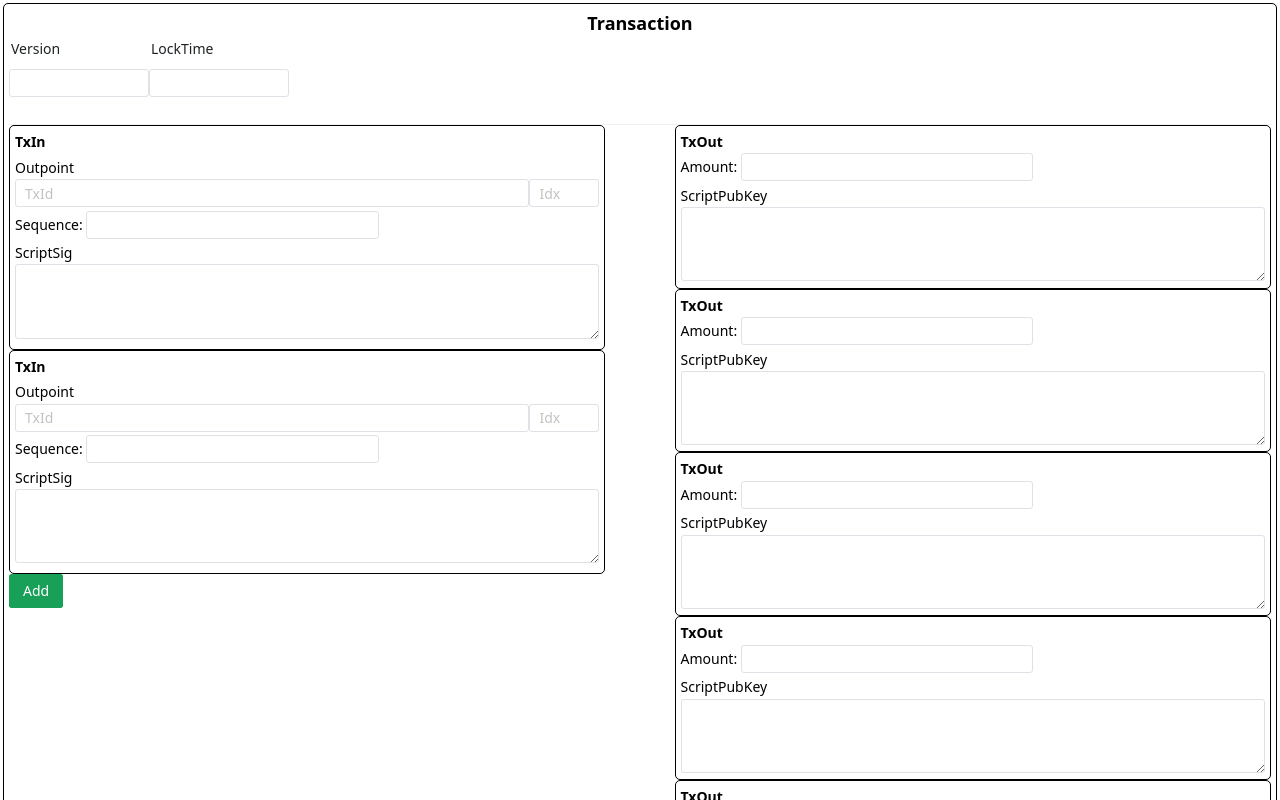
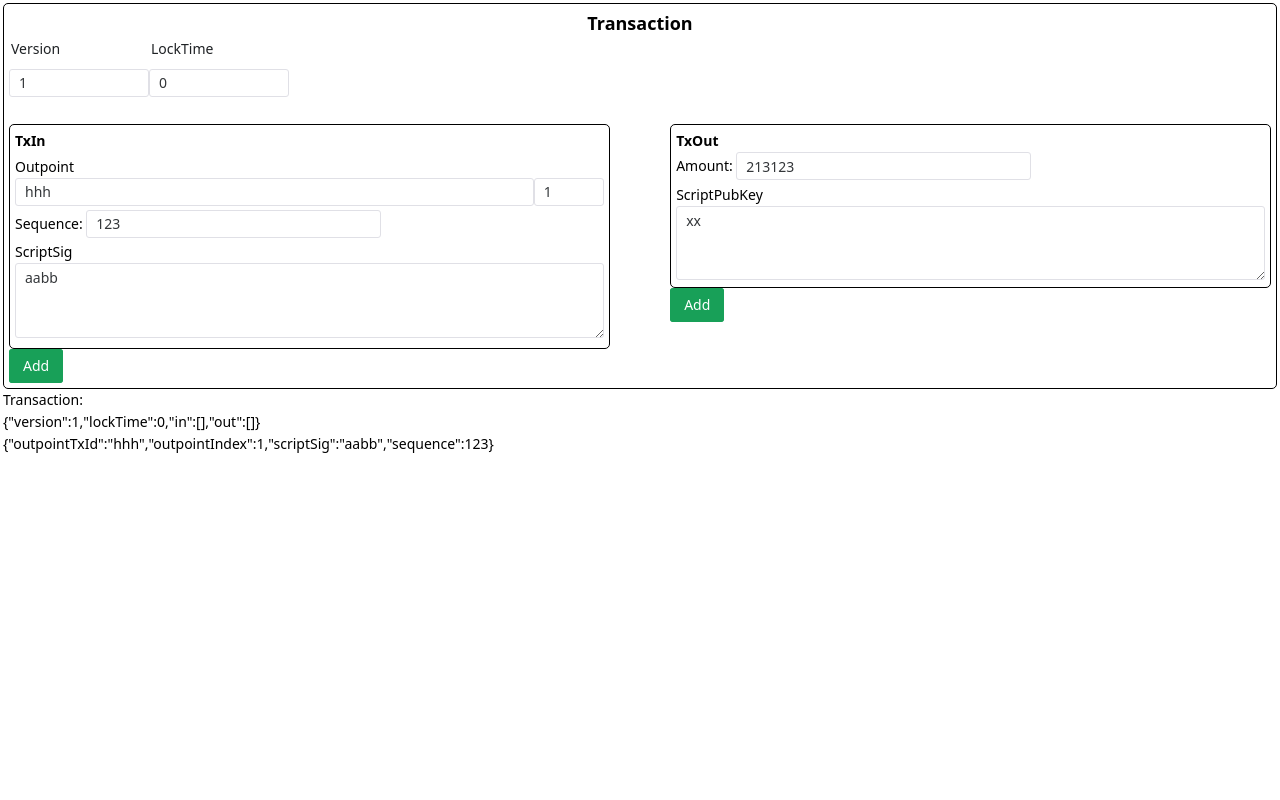
Before and after one commit to bczhc/rust-wasm-playground, a Vue app in the folder web/: page /#/tx-builder in a window 1280 px wide. Shown: the top 800 px of the page. Built offline with nearby package versions, Linux system fonts and the light colour scheme; some icons are missing.

Commit message:
Bitcoin: TxBuilder: define Transaction structs

```diff
--- a/web/package.json
+++ b/web/package.json
@@ -9,8 +9,9 @@
     "preview": "vite preview"
   },
   "dependencies": {
-    "vue": "^3.5.12",
+    "vue": "3.5.12",
     "vue-router": "^4.4.3",
+    "@vicons/ionicons5": "^0.12.0",
     "wasm-lib": "file:../pkg"
   },
   "devDependencies": {
--- /dev/null
+++ b/web/src/bitcoin.ts
@@ -0,0 +1,20 @@
+export interface Transaction {
+    version: number,
+    lockTime: number,
+    in: TxIn[],
+    out: TxOut[],
+}
+
+export interface TxIn {
+    outpointTxId: string,
+    outpointIndex: number,
+    sequence: number,
+    scriptSig: string,
+}
+
+export interface TxOut {
+    amount: number,
+    scriptPubKey: string,
+}
+
+export const CHECK_DIGITS = x => /^\d*$/.test(x);
--- a/web/src/components/bitcoin/Frame.vue
+++ b/web/src/components/bitcoin/Frame.vue
@@ -1,10 +1,12 @@
 <script setup lang="ts">
 import {computed} from "vue";
+import {CloseOutline as CloseIcon} from '@vicons/ionicons5';
 
 const props = defineProps<{
   title: string,
   titleAdjust: 'left' | 'center',
   titleSize: string,
+  showCloseIcon?: boolean,
 }>();
 
 let titleCentered = computed(() => {
@@ -16,6 +18,9 @@ let titleCentered = computed(() => {
   <div id="root-Frame">
     <div class="title-wrapper" :class="titleCentered ? 'center' : 'left'">
       <span class="title">{{ props.title }}</span>
+      <n-icon size="1.5em" id="close-icon" v-if="showCloseIcon">
+        <CloseIcon/>
+      </n-icon>
     </div>
     <slot/>
   </div>
@@ -43,6 +48,7 @@ Thank you, Vue.js.
 
 .title-wrapper {
   display: flex;
+  justify-content: space-between;
 }
 
 .title-wrapper.center {
@@ -53,4 +59,13 @@ Thank you, Vue.js.
   font-size: v-bind(titleSize);
   font-weight: bold;
 }
+
+#close-icon:hover {
+  background-color: lightgray;
+  transition: ease-in-out .2s;
+}
+
+#close-icon {
+  transition: ease-in-out .2s;
+}
 </style>
--- a/web/src/components/bitcoin/TxBuilder.vue
+++ b/web/src/components/bitcoin/TxBuilder.vue
@@ -1,8 +1,34 @@
 <script setup lang="ts">
+import Frame from "./Frame.vue";
+import TxInCard from "./TxInCard.vue";
+import TxOutCard from "./TxOutCard.vue";
+import {computed, Ref, ref} from "vue";
+import {CHECK_DIGITS, Transaction, TxIn, TxOut} from "../../bitcoin.ts";
+import {ArrowForward as Arrow} from '@vicons/ionicons5';
 
-import Frame from "./Frame.vue";
-import TxIn from "./TxIn.vue";
-import TxOut from "./TxOut.vue";
+let version = ref(1);
+let lockTime = ref(0);
+
+let transaction = computed<Transaction>(() => {
+  return {
+    version: version.value,
+    lockTime: lockTime.value,
+    in: [], /* TODO */
+    out: [],
+  }
+});
+
+let txIn1: Ref<TxIn> = ref({
+  outpointTxId: "hhh",
+  outpointIndex: 1,
+  scriptSig: "aabb",
+  sequence: 123,
+});
+
+let txOut1: Ref<TxOut> = ref({
+  amount: 213123,
+  scriptPubKey: "xx",
+});
 </script>
 
 <template>
@@ -10,36 +36,32 @@ import TxOut from "./TxOut.vue";
     <Frame title="Transaction" title-adjust="center" title-size="large">
       <n-form label-placement="top" inline>
         <n-form-item label="Version" style="margin: 0; padding: 0">
-          <n-input placeholder="" size="small" style="min-width: 10em" autosize/>
+          <n-input placeholder="" size="small" style="min-width: 10em" autosize
+                   :allow-input="CHECK_DIGITS" v-model:value="version"/>
         </n-form-item>
         <n-form-item label="LockTime" style="margin: 0; padding: 0">
-          <n-input placeholder="" size="small" style="min-width: 10em" autosize/>
+          <n-input placeholder="" size="small" style="min-width: 10em" autosize
+                   :allow-input="CHECK_DIGITS" v-model:value="lockTime"/>
         </n-form-item>
       </n-form>
-      <n-divider style="padding: 0; margin: 0"/>
       <div id="txs-div">
         <div>
-          <TxIn/>
-          <TxIn/>
+          <TxInCard v-model:value="txIn1"/>
           <n-button type="primary">Add</n-button>
         </div>
-        <span>
-          =>
-        </span>
         <div>
-          <TxOut/>
-          <TxOut/>
-          <TxOut/>
-          <TxOut/>
-          <TxOut/>
-          <TxOut/>
-          <TxOut/>
-          <TxOut/>
-          <TxOut/>
+          <Arrow/>
+        </div>
+        <div>
+          <TxOutCard v-model:value="txOut1"/>
           <n-button type="primary">Add</n-button>
         </div>
       </div>
     </Frame>
+    <div>Transaction:</div>
+    {{ JSON.stringify(transaction) }}
+    <br>
+    {{ JSON.stringify(txIn1) }}
   </div>
 </template>
 
@@ -52,8 +74,8 @@ import TxOut from "./TxOut.vue";
   display: flex;
   justify-content: space-evenly;
 
-  span {
-    font-size: 3em;
+  > *:nth-child(2) {
+    width: 8em;
     //border-left: 1px solid black;
     //border-right: 1px solid black;
     display: inline-flex;
--- a/web/src/components/bitcoin/TxIn.vue
+++ b/web/src/components/bitcoin/TxInCard.vue
@@ -1,26 +1,32 @@
 <script setup lang="ts">
 import Frame from "./Frame.vue";
+import {TxIn} from "../../bitcoin.ts";
+
+let valueModel = defineModel<TxIn>('value');
 </script>
 
 <template>
-  <Frame title="TxIn" title-adjust="left" title-size="normal">
+  <Frame title="TxIn" title-adjust="left" title-size="normal" show-close-icon>
     <div class="cell">
       <span class="label">Outpoint</span>
       <div id="outpoint-line">
-        <n-input size="small" class="input1" placeholder="TxId"/>
+        <n-input size="small" class="input1" placeholder="TxId" v-model:value="valueModel.outpointTxId"/>
         <n-input size="small"
                  placeholder="Idx"
-                 :allow-input="x => /^\d*$/.test(x)" class="input2"/>
+                 :allow-input="x => /^\d*$/.test(x)" class="input2" v-model:value="valueModel.outpointIndex"/>
       </div>
     </div>
     <div class="cell">
       <span class="label">Sequence:</span>
       <n-input size="small" style="min-width: 50%; margin: 0 .25em"
-               autosize placeholder=""/>
+               autosize placeholder=""
+               v-model:value="valueModel.sequence"
+      />
     </div>
     <div class="cell">
       <span class="label">ScriptSig</span>
-      <n-input size="small" type="textarea" placeholder=""/>
+      <n-input size="small" type="textarea" placeholder=""
+               v-model:value="valueModel.scriptSig"/>
     </div>
   </Frame>
 </template>
--- a/web/src/components/bitcoin/TxOut.vue
+++ b/web/src/components/bitcoin/TxOutCard.vue
@@ -1,18 +1,23 @@
 <script setup lang="ts">
+import Frame from "./Frame.vue";
 
-import Frame from "./Frame.vue";
+let valueModel = defineModel('value');
 </script>
 
 <template>
-  <Frame title="TxOut" title-adjust="left" title-size="normal">
+  <Frame title="TxOut" title-adjust="left" title-size="normal" show-close-icon>
     <div>
       <span class="label">Amount:</span>
       <n-input size="small" style="min-width: 50%; margin: 0 .25em"
-               autosize placeholder=""/>
+               autosize placeholder=""
+               v-model:value="valueModel.amount"
+      />
     </div>
     <div style="margin-top: .25em">
       <span class="label">ScriptPubKey</span>
-      <n-input type="textarea" size="small" placeholder=""/>
+      <n-input type="textarea" size="small" placeholder=""
+               v-model:value="valueModel.scriptPubKey"
+      />
     </div>
   </Frame>
 </template>
```
Also changed, not shown: 1 other file (tests, documents, lock files or other folders).
